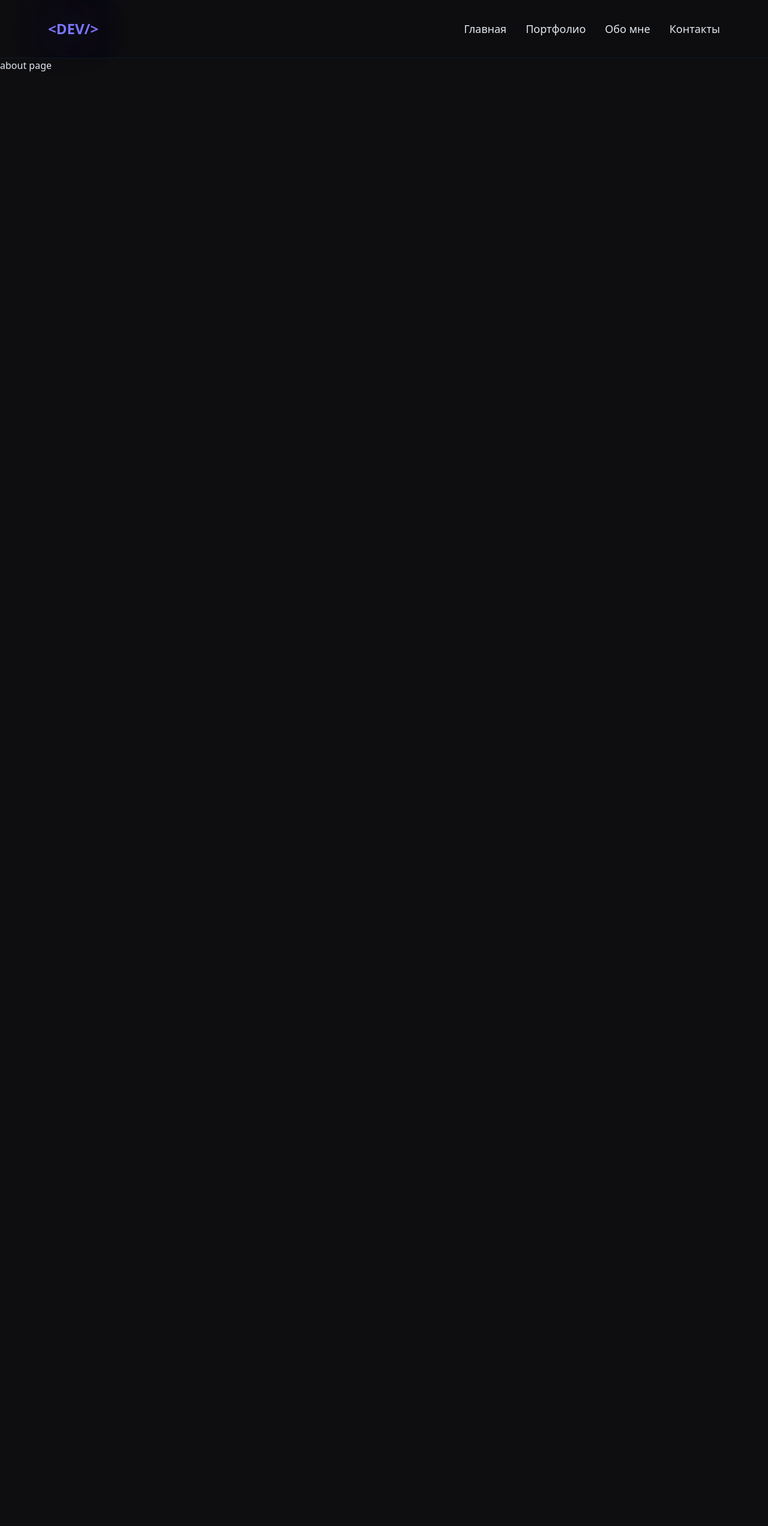
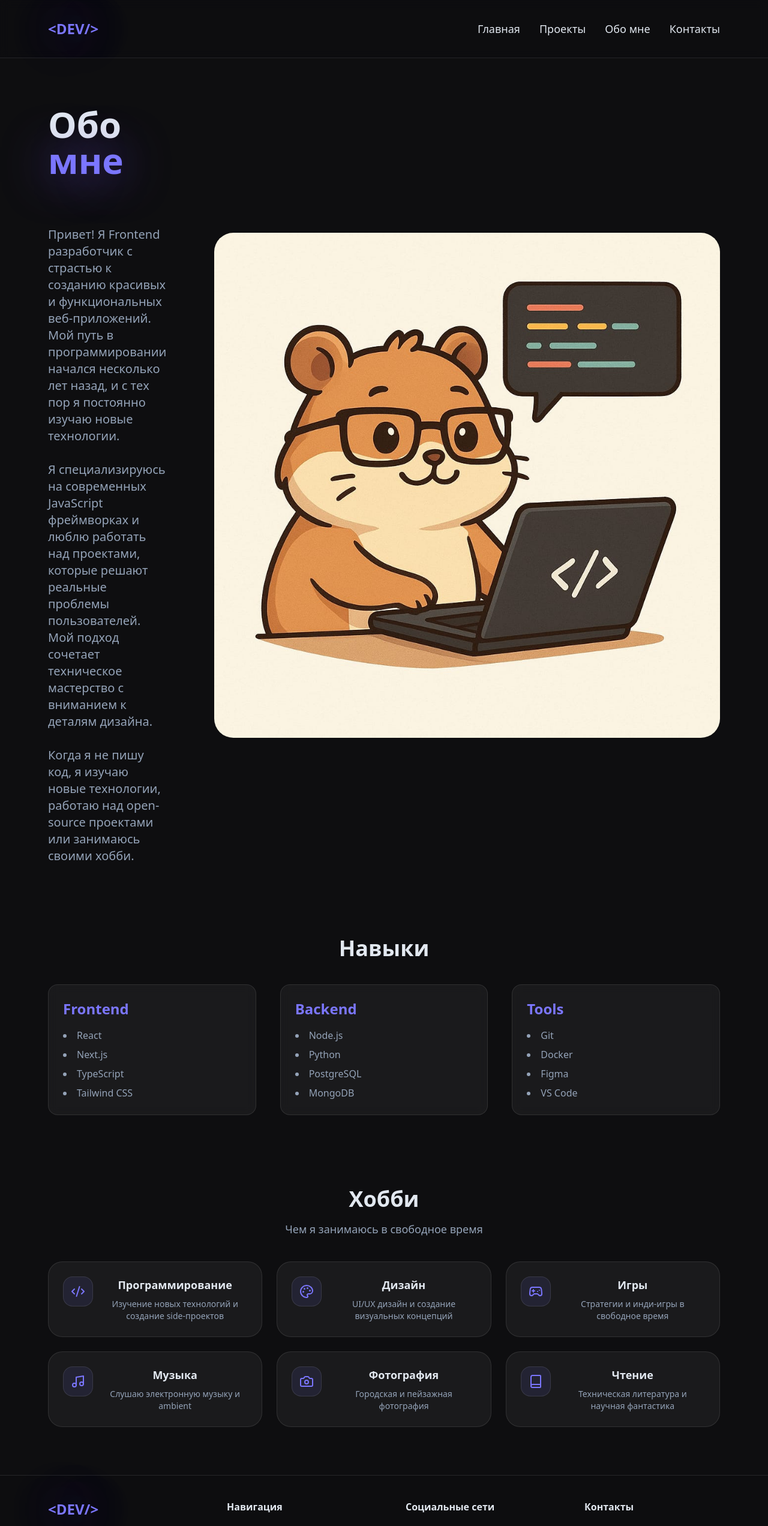
Before and after one commit to code-hamster-09/homyak-portfolio, a Next.js app: page /about in a window 1280 px wide. Shown: the top 2544 px of the page at 60% size. Before the commit the page ends 800 px from the top, so only its background shows below. Built offline with nearby package versions, Linux system fonts and the light colour scheme.

Commit message:
created about page

```diff
--- a/package.json
+++ b/package.json
@@ -12,6 +12,7 @@
     "@radix-ui/react-slot": "^1.2.3",
     "class-variance-authority": "^0.7.1",
     "clsx": "^2.1.1",
+    "lucide-react": "^0.548.0",
     "next": "16.0.1",
     "react": "19.2.0",
     "react-dom": "19.2.0",
--- a/src/app/about/page.tsx
+++ b/src/app/about/page.tsx
@@ -1,10 +1,132 @@
+import Footer from "@/components/Footer";
 import Header from "@/components/Header";
+import { Book, Camera, Code2, Gamepad2, Music, Palette } from "lucide-react";
+import Image from "next/image";
 
 const page = () => {
+  const skills = [
+    {
+      category: "Frontend",
+      items: ["React", "Next.js", "TypeScript", "Tailwind CSS"],
+    },
+    {
+      category: "Backend",
+      items: ["Node.js", "Python", "PostgreSQL", "MongoDB"],
+    },
+    { category: "Tools", items: ["Git", "Docker", "Figma", "VS Code"] },
+  ];
+  const hobbies = [
+    {
+      icon: Code2,
+      title: "Программирование",
+      description: "Изучение новых технологий и создание side-проектов",
+    },
+    {
+      icon: Palette,
+      title: "Дизайн",
+      description: "UI/UX дизайн и создание визуальных концепций",
+    },
+    {
+      icon: Gamepad2,
+      title: "Игры",
+      description: "Стратегии и инди-игры в свободное время",
+    },
+    {
+      icon: Music,
+      title: "Музыка",
+      description: "Слушаю электронную музыку и ambient",
+    },
+    {
+      icon: Camera,
+      title: "Фотография",
+      description: "Городская и пейзажная фотография",
+    },
+    {
+      icon: Book,
+      title: "Чтение",
+      description: "Техническая литература и научная фантастика",
+    },
+  ];
   return (
     <div>
       <Header />
-      about page
+      <main className="space-y-30 p-20">
+        <section className="flex flex-col lg:flex-row gap-10 lg:gap-20 items-center">
+          <div className="flex-1">
+            <h1 className="text-text-primary text-4xl md:text-5xl lg:text-6xl font-bold mb-20">
+              Обо <span className="text-accent-purple text-glow">мне</span>
+            </h1>
+            <p className="text-text-secondary text-lg md:text-xl">
+              Привет! Я Frontend разработчик с страстью к созданию красивых и
+              функциональных веб-приложений. Мой путь в программировании начался
+              несколько лет назад, и с тех пор я постоянно изучаю новые
+              технологии. <br /> <br /> Я специализируюсь на современных
+              JavaScript фреймворках и люблю работать над проектами, которые
+              решают реальные проблемы пользователей. Мой подход сочетает
+              техническое мастерство с вниманием к деталям дизайна. <br />{" "}
+              <br /> Когда я не пишу код, я изучаю новые технологии, работаю над
+              open-source проектами или занимаюсь своими хобби.
+            </p>
+          </div>
+          <div className="h-full aspect-square">
+            <Image
+              src="/homyakImage.jpg"
+              alt="Homyak illustration"
+              width={400}
+              height={400}
+              className="bg-white/10 rounded-4xl hover:bg-white/20 transition-colors w-full h-full"
+              priority
+            />
+          </div>
+        </section>
+        <section className="">
+          <h2 className="text-4xl text-text-primary font-bold text-center">Навыки</h2>
+          <div className="mt-10 grid grid-cols-1 md:grid-cols-3 gap-10">
+            {skills.map((skill) => (
+              <div
+                key={skill.category}
+                className="p-6 border border-white/10 rounded-2xl bg-white/5 backdrop-blur-sm"
+              >
+                <h3 className="text-2xl text-accent-purple font-bold mb-4">
+                  {skill.category}
+                </h3>
+                <ul className="list-disc list-inside space-y-2">
+                  {skill.items.map((item) => (
+                    <li key={item} className="text-text-secondary">
+                      {item}
+                    </li>
+                  ))}
+                </ul>
+              </div>
+            ))}
+          </div>
+        </section>
+        <section className="space-y-4 text-center">
+          <h2 className="text-4xl text-text-primary font-bold">Хобби</h2>
+          <p className="text-text-secondary text-lg mb-10">
+            Чем я занимаюсь в свободное время
+          </p>
+          <div className="grid md:grid-cols-2 lg:grid-cols-3 gap-6">
+            {hobbies.map((hobby) => {
+              const Icon = hobby.icon
+              return (
+                <div key={hobby.title} className="border bg-white/5 border-white/10 p-6 rounded-3xl">
+                  <div className="flex items-start gap-4">
+                    <div className="p-3 rounded-2xl bg-accent-purple/10 border border-white/10">
+                      <Icon className="h-6 w-6 text-accent-purple" />
+                    </div>
+                    <div>
+                      <h3 className="text-lg font-semibold mb-2 text-text-primary">{hobby.title}</h3>
+                      <p className="text-sm text-text-secondary">{hobby.description}</p>
+                    </div>
+                  </div>
+                </div>
+              )
+            })}
+          </div>
+        </section>
+      </main>
+      <Footer />
     </div>
   );
 };
--- a/src/app/page.tsx
+++ b/src/app/page.tsx
@@ -18,11 +18,11 @@ export default function Home() {
   return (
     <div className="">
       <Header />
-      <main className=" p-20">
+      <main className="p-20 space-y-30">
         <section className="flex flex-col lg:flex-row gap-10 lg:gap-20 items-center">
           <div className="flex-1 space-y-12">
             <h1 className="text-text-primary text-4xl md:text-5xl lg:text-6xl font-bold">
-              Frontend Developer -{" "}
+              Привет, я{" "}
               <span className="text-accent-purple text-glow">Homyak</span>
             </h1>
             <p className="text-text-secondary text-lg md:text-xl">
@@ -37,7 +37,7 @@ export default function Home() {
           <div className="w-full max-w-[400px] aspect-square">
             <Image
               src="/homyakImage.jpg"
-              alt="Globe illustration"
+              alt="Homyak illustration"
               width={400}
               height={400}
               className="bg-white/10 rounded-full hover:bg-white/20 transition-colors w-full h-full"
@@ -45,7 +45,7 @@ export default function Home() {
             />
           </div>
         </section>
-        <section className="flex flex-col items-center gap-6 mt-30">
+        <section className="flex flex-col items-center gap-6">
           <h2 className="text-6xl text-text-primary font-bold">
             Давайте работать вместе
           </h2>
@@ -53,7 +53,7 @@ export default function Home() {
             Если у вас есть интересный проект или вы хотите обсудить возможности
             сотрудничества, я всегда открыт для общения.
           </p>
-          <div className="flex space-x-3 justify-around p-10 border border-gray-900 mt-8 rounded-4xl bg-text-secondary/5 backdrop-blur-sm text-center w-full">
+          <div className="flex space-x-3 justify-around p-10 border border-white/10 mt-8 rounded-4xl bg-text-secondary/5 backdrop-blur-sm text-center w-full">
             {contacts.map((contact) => (
               <div
                 key={contact.type}
--- a/src/components/Footer.tsx
+++ b/src/components/Footer.tsx
@@ -23,7 +23,7 @@ const Footer = () => {
   };
   return (
     <footer>
-      <div className="w-full grid grid-cols-1 md:grid-cols-2 lg:grid-cols-4 px-20 py-10 bg-bg-main/85 border-t border-gray-900 gap-18">
+      <div className="w-full grid grid-cols-1 md:grid-cols-2 lg:grid-cols-4 px-20 py-10 bg-bg-main/85 border-t border-white/10 gap-18">
         <div className="flex space-y-4 flex-col">
           <Link
             href={"/"}
--- a/src/components/Header.tsx
+++ b/src/components/Header.tsx
@@ -3,7 +3,7 @@ import Navigation from "./Navigation";
 
 const Header = () => {
   return (
-    <header className="w-full flex items-center justify-between px-20 py-8 bg-bg-main/85 backdrop-blur-sm sticky top-0 left-0 z-50 text-text-primary border-b border-gray-900">
+    <header className="w-full flex items-center justify-between px-20 py-8 bg-bg-main/85 backdrop-blur-sm sticky top-0 left-0 z-50 text-text-primary border-b border-white/10">
       <Link href={"/"} className="text-accent-purple text-glow text-2xl font-bold">{"<DEV/>"}</Link>
       <Navigation />
     </header>
--- a/src/components/Navigation.tsx
+++ b/src/components/Navigation.tsx
@@ -7,7 +7,7 @@ const Navigation = () => {
         <Link className="hover:text-accent-purple transition-all duration-200" href={"/"}>Главная</Link>
       </div>
       <div>
-        <Link className="hover:text-accent-purple transition-all duration-200" href={"/projects"}>Портфолио</Link>
+        <Link className="hover:text-accent-purple transition-all duration-200" href={"/projects"}>Проекты</Link>
       </div>
       <div>
         <Link className="hover:text-accent-purple transition-all duration-200" href={"/about"}>Обо мне</Link>
```
Also changed, not shown: 1 other file (tests, documents, lock files or other folders).
